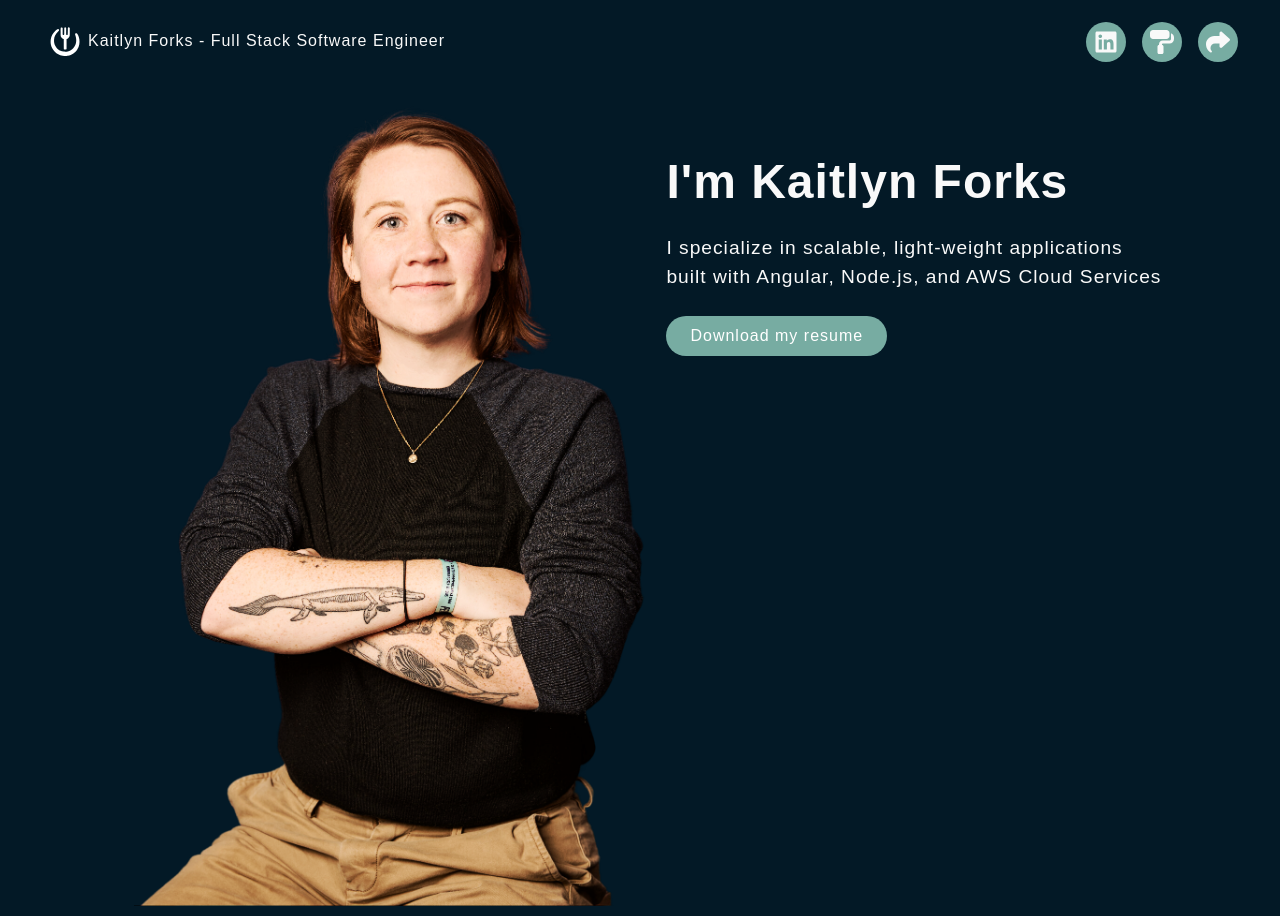
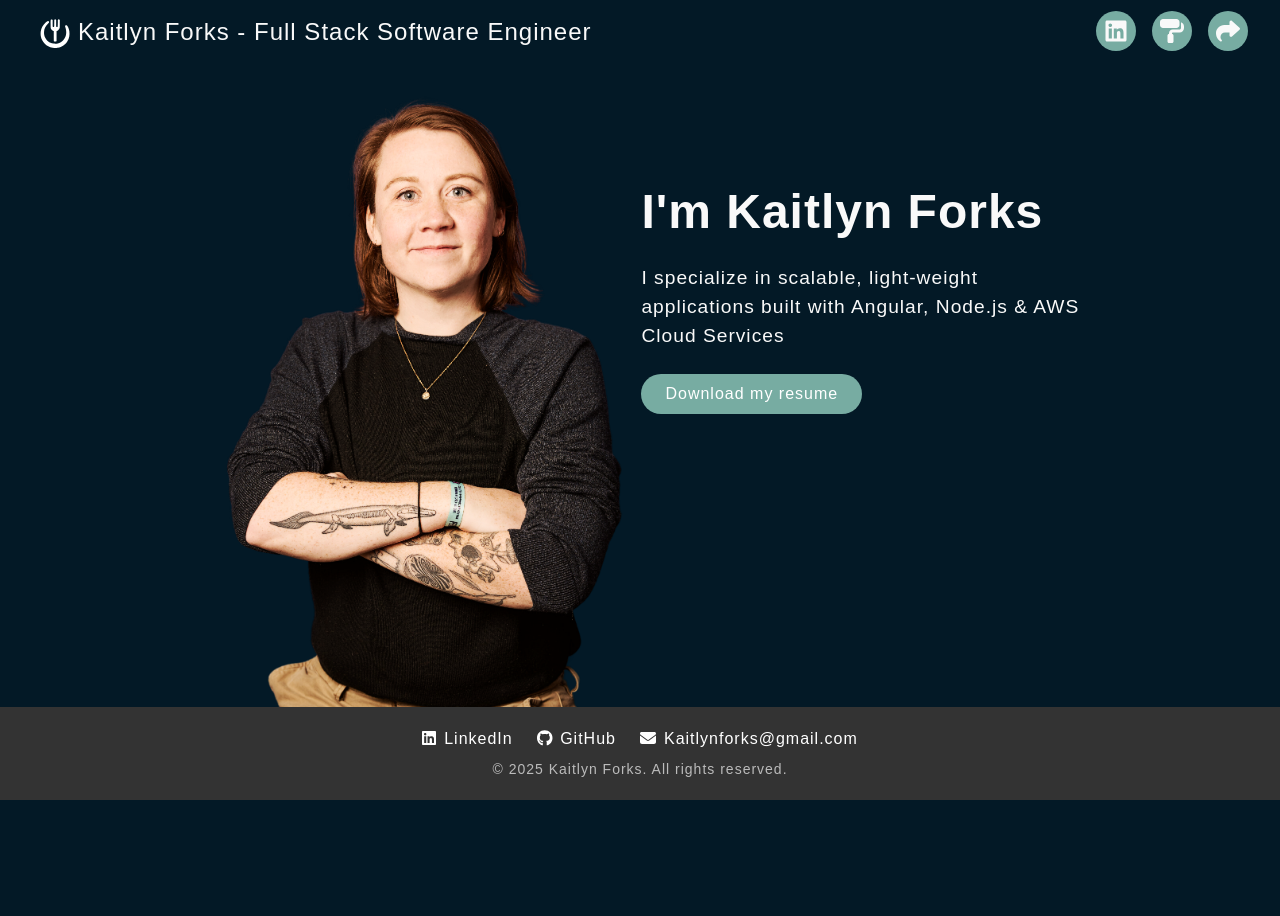
Before and after one commit to kforks/forked-software-ng, an Angular app: page / in a window 1280 px wide. After the commit the page ends 800 px from the top, so only its background shows below. Built offline with nearby package versions, Linux system fonts and the light colour scheme; a web font is replaced by a local one.

Commit message:
MVP desktop DONE

```diff
--- a/src/app/app.component.html
+++ b/src/app/app.component.html
@@ -1,4 +1,4 @@
-<div style="padding: 10px">
+<div>
   <app-nav></app-nav>
   <app-home></app-home>
 </div>
--- /dev/null
+++ b/src/app/home/footer/footer.component.html
@@ -0,0 +1,30 @@
+<footer class="footer-container">
+  <div class="footer-content">
+    <div class="footer-links">
+      <a
+        href="https://www.linkedin.com/in/kaitlyn-forks/"
+        target="_blank"
+        class="footer-icon"
+        aria-label="LinkedIn"
+      >
+        <fa-icon [icon]="faLinkedin"></fa-icon> LinkedIn
+      </a>
+      <a
+        href="https://github.com/kforks"
+        target="_blank"
+        class="footer-icon"
+        aria-label="GitHub"
+      >
+        <fa-icon [icon]="faGithub"></fa-icon> GitHub
+      </a>
+      <a
+        href="mailto:kaitlynforks@gmail.com"
+        class="footer-icon"
+        aria-label="Email"
+      >
+        <fa-icon [icon]="faEnvelope"></fa-icon> Kaitlynforks&#64;gmail.com
+      </a>
+    </div>
+    <p class="footer-text">&copy; 2025 Kaitlyn Forks. All rights reserved.</p>
+  </div>
+</footer>
--- /dev/null
+++ b/src/app/home/footer/footer.component.scss
@@ -0,0 +1,44 @@
+@use "../../../styles/variables" as v;
+
+.footer-container {
+  width: 100%;
+  background-color: #333;
+  color: #fff;
+  text-align: center;
+  padding: 20px;
+  position: fixed;
+  bottom: 0;
+  left: 0;
+  z-index: 10;
+}
+
+.footer-content {
+  display: flex;
+  flex-direction: column;
+  align-items: center;
+}
+
+.footer-links {
+  display: flex;
+  justify-content: center;
+  gap: 1.5rem;
+  margin-bottom: 8px;
+}
+
+.footer-icon {
+  text-decoration: none;
+  color: #fff;
+  display: flex;
+  align-items: center;
+  gap: 0.5rem;
+  transition: color 0.3s;
+}
+
+.footer-icon:hover {
+  color: v.$primary-light;
+}
+
+.footer-text {
+  font-size: 0.875rem;
+  color: #bbb;
+}
--- /dev/null
+++ b/src/app/home/footer/footer.component.ts
@@ -0,0 +1,18 @@
+import { Component } from '@angular/core';
+import { faGithub, faLinkedin } from '@fortawesome/free-brands-svg-icons';
+import { FaIconComponent } from '@fortawesome/angular-fontawesome';
+import { MatIconButton } from '@angular/material/button';
+import { MatTooltip } from '@angular/material/tooltip';
+import { faEnvelope } from '@fortawesome/free-solid-svg-icons';
+
+@Component({
+  selector: 'app-footer',
+  imports: [FaIconComponent, MatIconButton, MatTooltip],
+  templateUrl: './footer.component.html',
+  styleUrl: './footer.component.scss',
+})
+export class FooterComponent {
+  protected readonly faLinkedin = faLinkedin;
+  protected readonly faGithub = faGithub;
+  protected readonly faEnvelope = faEnvelope;
+}
--- a/src/app/home/home-hero/home-hero.component.html
+++ b/src/app/home/home-hero/home-hero.component.html
@@ -1,4 +1,5 @@
 <div class="hero-container flex-center-row">
+  <div class="hero-content">
     <div class="hero-image-container">
       <img
         class="hero-image"
@@ -13,7 +14,7 @@
       <h1 class="hero-title">I'm Kaitlyn Forks</h1>
       <p class="hero-description">
         I specialize in scalable, light-weight applications built with Angular,
-      Node.js, and AWS Cloud Services
+        Node.js & AWS Cloud Services
       </p>
       <button mat-flat-button>
         <a
@@ -25,3 +26,4 @@
       </button>
     </div>
   </div>
+</div>
--- a/src/app/home/home-hero/home-hero.component.scss
+++ b/src/app/home/home-hero/home-hero.component.scss
@@ -1,11 +1,18 @@
 .hero-container {
-  max-height: 100vh;
+  height: 85vh;
   width: 100vw;
 }
 
+.hero-content {
+  display: flex;
+  flex-direction: row;
+  margin-left: 8px;
+  margin-right: 8px;
+}
+
 .hero-text {
-  margin-top: 5vh;
-  max-width: 500px;
+  margin-top: 10vh;
+  max-width: 450px;
 }
 
 .hero-title {
@@ -20,7 +27,6 @@
 }
 
 .hero-image-container {
-  height: 800px;
   display: flex;
   justify-content: center;
   align-items: center;
--- a/src/app/home/home.component.html
+++ b/src/app/home/home.component.html
@@ -1,3 +1,4 @@
 <div>
   <app-home-hero></app-home-hero>
+  <app-footer></app-footer>
 </div>
--- a/src/app/home/home.component.ts
+++ b/src/app/home/home.component.ts
@@ -1,9 +1,10 @@
 import { Component } from '@angular/core';
 import { HomeHeroComponent } from './home-hero/home-hero.component';
+import { FooterComponent } from './footer/footer.component';
 
 @Component({
   selector: 'app-home',
-  imports: [HomeHeroComponent],
+  imports: [HomeHeroComponent, FooterComponent],
   templateUrl: './home.component.html',
   styleUrl: './home.component.scss',
 })
--- a/src/app/nav/nav.component.scss
+++ b/src/app/nav/nav.component.scss
@@ -6,8 +6,10 @@
   align-items: center;
   justify-content: space-between;
   width: 100%;
+  font-size: 1.5rem;
 
   .nav-links-wrapper {
+    font-size: 1rem;
     display: flex;
     span {
       cursor: pointer;
--- a/src/assets/files/themes.json
+++ /dev/null
@@ -1,6 +0,0 @@
-{
-  "themes": [
-    { "name": "Light Mode", "class": "theme-light" },
-    { "name": "Dark Mode", "class": "theme-dark" }
-  ]
-}
```
Also changed, not shown: 1 other file (tests, documents, lock files or other folders). Lines whose indentation alone changed are shown as unchanged.
